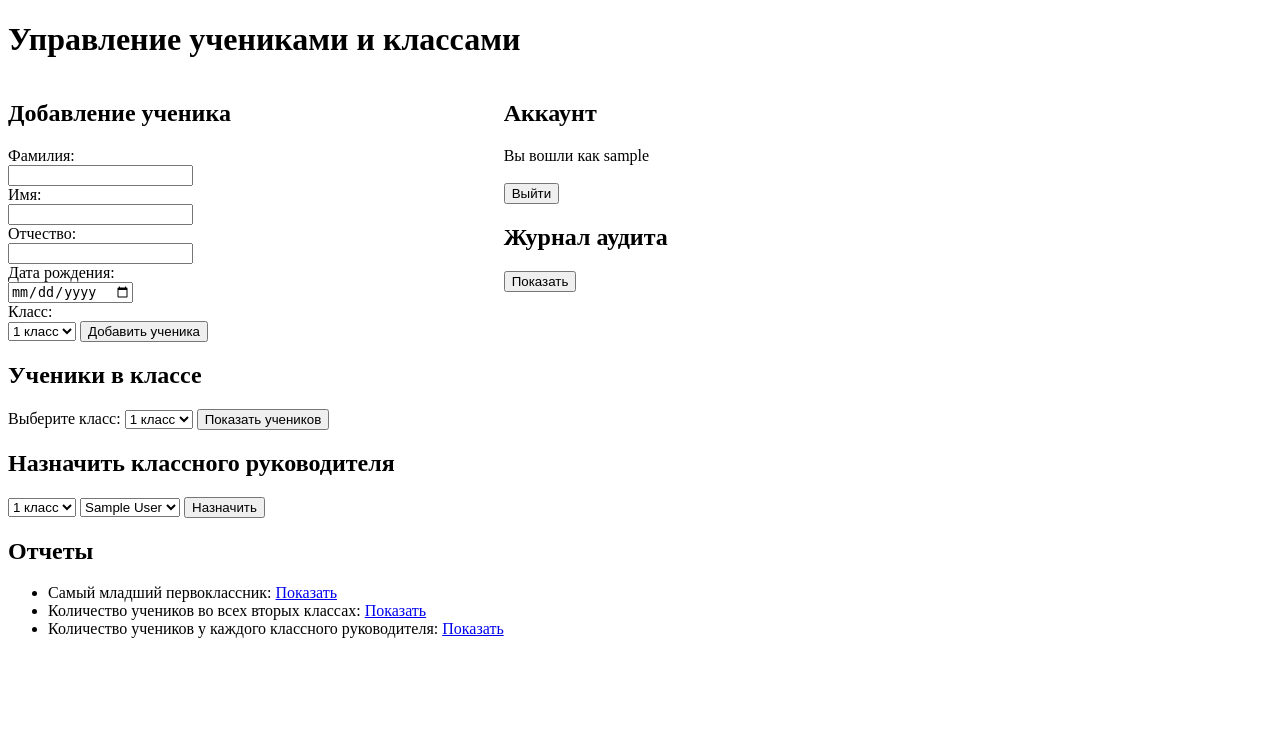
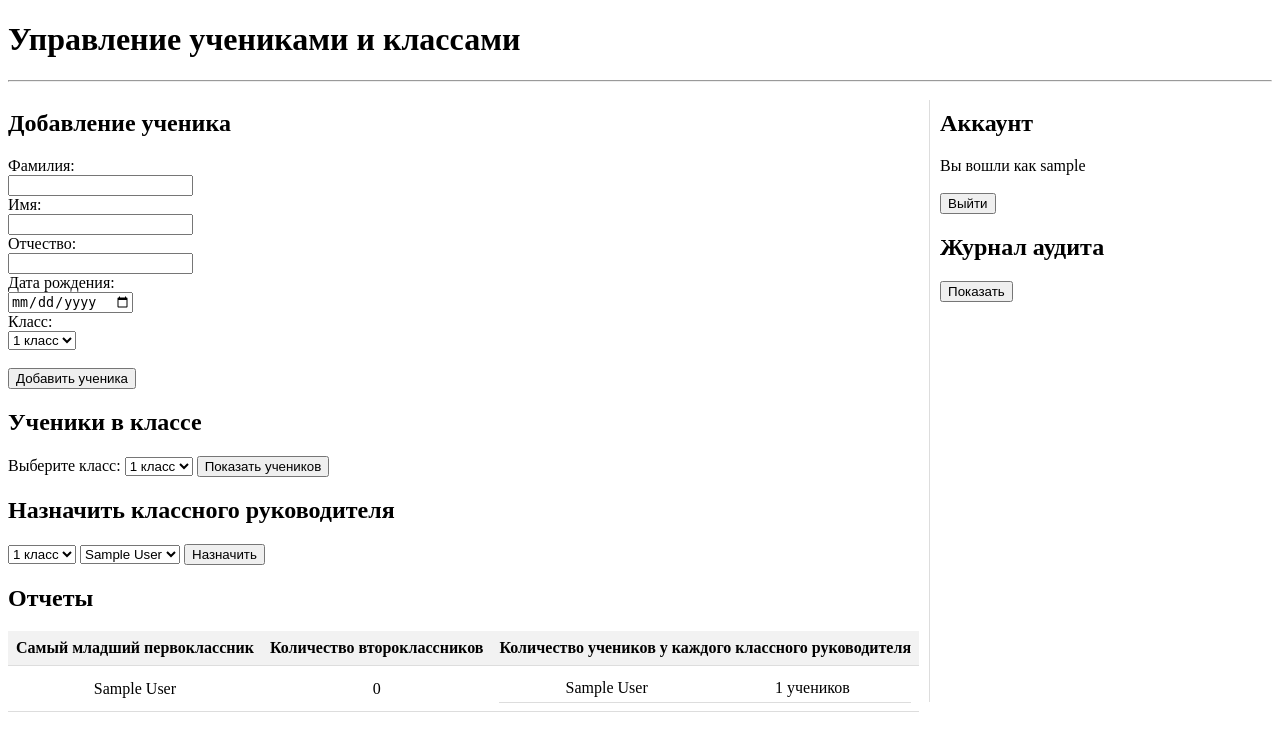
Before and after one commit to dimas4ek/edu-admin, a PHP site: page / in a window 1280 px wide. Shown: the top 751 px of the page. Run offline with PHP 8.4, Linux system fonts and the light colour scheme; the visitor is signed in with stand-in values (Sample User, id 1); tables that the repository leaves empty hold one stand-in row (values such as "Sample post").

Commit message:
initial commit

```diff
--- a/actions/login.php
+++ b/actions/login.php
@@ -1,10 +1,11 @@
 <?php
 require_once '../admin.php';
+
 
 if ($_SERVER['REQUEST_METHOD'] === 'POST' && isset($_POST['username']) && isset($_POST['password'])) {
     $username = $_POST['username'];
     $password = $_POST['password'];
-    login($username, $password);
+    loginAccount($username, $password);
 }
 
 echo '<form method="post">
@@ -15,4 +16,5 @@ echo '<form method="post">
     <input type="password" id="password" name="password">
     <button type="submit">Войти</button>
 </form>';
+
 ?>
--- a/admin.php
+++ b/admin.php
@@ -114,7 +114,7 @@ function countStudentsByTeacher()
     return $stmt->fetchAll();
 }
 
-function login($username, $password)
+function loginAccount($username, $password)
 {
     global $pdo;
     $stmt = $pdo->prepare('SELECT * FROM admins WHERE username = ?');
--- a/audit.js
+++ b/audit.js
@@ -1,7 +1,6 @@
- // Добавляем обработчик события клика на кнопку
     document.querySelectorAll('.details-btn').forEach(button => {
     button.addEventListener('click', function() {
-        const details = this.parentElement.nextElementSibling; // Находим следующий элемент после кнопки (блок с подробностями)
-        details.style.display = details.style.display === 'none' ? 'block' : 'none'; // Переключаем отображение блока
+        const details = this.parentElement.nextElementSibling;
+        details.style.display = details.style.display === 'none' ? 'block' : 'none';
     });
 });
--- a/index.php
+++ b/index.php
@@ -17,6 +17,55 @@ function generateTeacherOptions()
     }
 }
 
+function reports() {
+    $youngest_first_grader = youngestFirstGrader();
+    $count_second_graders = countSecondGraders();
+    $students_by_teacher = countStudentsByTeacher();
+
+    echo '
+<table class="reports-table">
+    <tr>
+        <th class="parameter-header">Самый младший первоклассник</th>
+        <th class="parameter-header">Количество второклассников</th>
+        <th class="parameter-header">Количество учеников у каждого классного руководителя</th>
+    </tr>
+    <tr>';
+    if($youngest_first_grader) {
+        echo '<td class="parameter">' . $youngest_first_grader['first_name'] . ' ' . $youngest_first_grader['last_name'] . '</td>';
+    } else {
+        echo '<td class="parameter">Нет</td>';
+    }
+    echo '
+        <td class="parameter">' . $count_second_graders . '</td>
+        <td class="parameter">
+            <table class="inner-table">';
+                foreach ($students_by_teacher as $row) {
+                    echo '<tr><td class="teacher-name">' . $row['name'] . '</td><td class="student-count">' . $row['count'] . ' учеников</td></tr>';
+                }
+                echo '
+            </table>
+        </td>
+    </tr>
+</table>';
+}
+
+function login() {
+    session_start();
+    if (!isset($_SESSION['username'])) {
+        header('Location: actions/login.php');
+    }
+}
+
+function logout() {
+    if (isset($_SESSION['username'])) {
+        echo 'Вы вошли как ' . $_SESSION['username'];
+        echo '
+<form action="actions/logout.php">
+    <br><button type="submit">Выйти</button>
+</form>';
+    }
+}
+
 ?>
 
 <!DOCTYPE html>
@@ -29,14 +78,10 @@ function generateTeacherOptions()
 </head>
 <body>
 <h1>Управление учениками и классами</h1>
+<hr>
+<div class="container">
+    <?php login(); ?>
 
-<div class="container">
-    <?php
-    session_start();
-    if (!isset($_SESSION['username'])) {
-        header('Location: actions/login.php');
-    }
-    ?>
     <div class="student-management">
         <h2>Добавление ученика</h2>
         <form action="actions/add_student.php" method="post">
@@ -52,6 +97,8 @@ function generateTeacherOptions()
             <select name="class" id="class">
                 <?php generateClassOptions(); ?>
             </select>
+            <br>
+            <br>
             <button type="submit">Добавить ученика</button>
         </form>
 
@@ -76,25 +123,15 @@ function generateTeacherOptions()
         </form>
 
         <h2>Отчеты</h2>
-        <ul>
-            <li>Самый младший первоклассник: <a href="actions/youngest_first_grader.php">Показать</a></li>
-            <li>Количество учеников во всех вторых классах: <a href="actions/count_second_graders.php">Показать</a></li>
-            <li>Количество учеников у каждого классного руководителя: <a href="actions/students_by_teacher.php">Показать</a>
-            </li>
-        </ul>
+        <?php reports(); ?>
     </div>
+
+    <div class="divider"></div>
 
     <div class="admin-management">
         <div class="account">
             <h2>Аккаунт</h2>
-            <?php
-            if (isset($_SESSION['username'])) {
-                echo 'Вы вошли как ' . $_SESSION['username'];
-                echo '<form action="actions/logout.php">
-                        <br><button type="submit">Выйти</button>
-                    </form>';
-            }
-            ?>
+            <?php logout()?>
         </div>
 
         <div class="audit">
--- a/style.css
+++ b/style.css
@@ -1,6 +1,12 @@
 .container {
     display: flex;
     flex-direction: row;
+}
+
+.divider {
+    width: 1px;
+    background-color: #ddd;
+    margin: 10px;
 }
 
 .log-entry p span {
@@ -8,12 +14,11 @@
 }
 
 .change-table {
-    max-width: 600px; /* Максимальная ширина таблицы */
+    max-width: 600px;
     border-collapse: collapse;
-    width: 100%; /* Добавлено для поддержки IE */
+    width: 100%;
 }
 
-/* Стилизация заголовков */
 .change-table th {
     background-color: #f2f2f2;
     border: 1px solid #ddd;
@@ -21,13 +26,52 @@
     text-align: left;
 }
 
-/* Стилизация ячеек */
 .change-table td {
     border: 1px solid #ddd;
     padding: 8px;
 }
 
-/* Стилизация строк с изменениями */
 .change-table .change-row {
-    background-color: #e6f7ff; /* Цвет фона для выделения изменений */
+    background-color: #e6f7ff;
 }
+
+
+.reports-table {
+    width: 100%;
+    border-collapse: collapse;
+}
+
+.parameter-header {
+    padding: 8px;
+    text-align: left;
+    border-bottom: 1px solid #ddd;
+    background-color: #f2f2f2;
+}
+
+.parameter {
+    padding: 8px;
+    text-align: center;
+    border-bottom: 1px solid #ddd;
+}
+
+.teacher-name {
+    padding-right: 10px;
+}
+
+.student-count {
+    padding-left: 10px;
+}
+
+.inner-table {
+    width: 100%;
+    border-collapse: collapse;
+}
+
+.inner-table td {
+    padding: 5px;
+    border-bottom: 1px solid #ddd;
+}
+
+.inner-table tr:hover {
+    background-color: #f5f5f5;
+}
```
Also changed, not shown: actions/count_second_graders.php (deleted, +0 -8 lines), actions/students_by_teacher.php (deleted, +0 -12 lines), actions/youngest_first_grader.php (deleted, +0 -12 lines).
